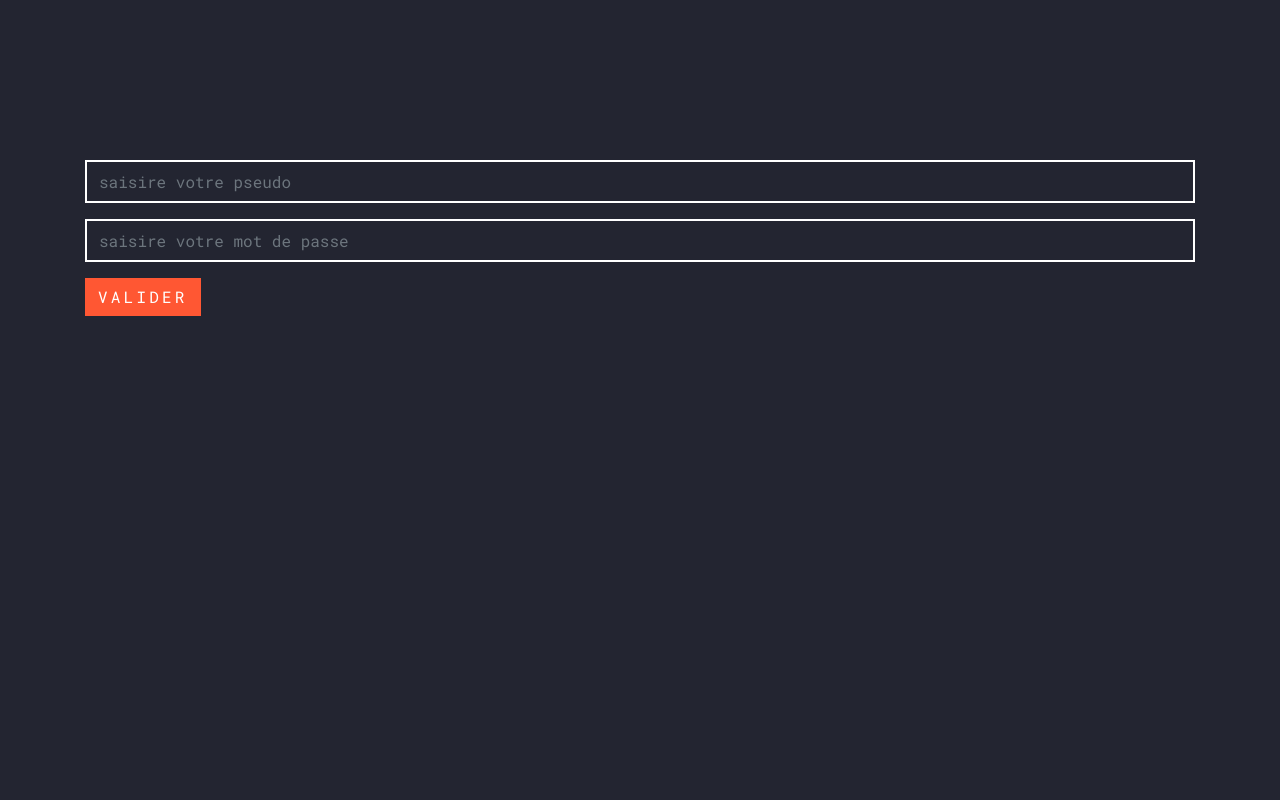
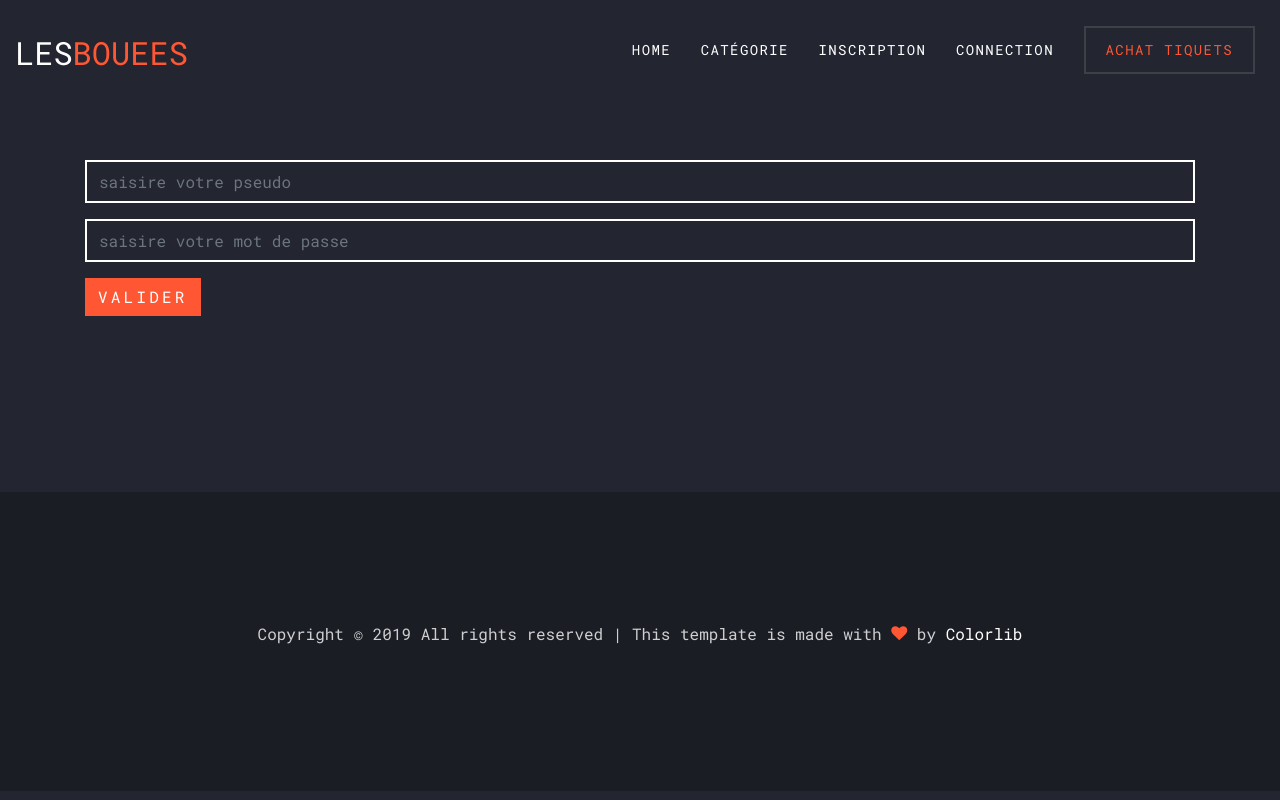
Before and after one commit to Chomphoo-pro/UBO_Display, a PHP site: page /php/session.php in a window 1280 px wide. Run offline with PHP 8.4, Linux system fonts and the light colour scheme; some web fonts are replaced.

Commit message:
Rectificatif pied de pages
Corrections problèmes d'affichages des pages avec le pied de pages

```diff
--- a/html/php/session.php
+++ b/html/php/session.php
@@ -1,10 +1,10 @@
 <!DOCTYPE html>
 <html>
 <head>
+
 	<title>Workshop &mdash; Colorlib Website Template</title>
 	<meta charset="utf-8">
 	<meta name="viewport" content="width=device-width, initial-scale=1, shrink-to-fit=no">
-
 	<link href="https://fonts.googleapis.com/css?family=Roboto+Mono" rel="stylesheet">
 	<link rel="stylesheet" href="../fonts/icomoon/style.css">
 	<link rel="stylesheet" href="../css/bootstrap.min.css">
@@ -15,11 +15,33 @@
 	<link rel="stylesheet" href="../css/bootstrap-datepicker.css">
 	<link rel="stylesheet" href="../fonts/flaticon/font/flaticon.css">
 	<link rel="stylesheet" href="../css/aos.css">
+	<link rel="stylesheet" href="../css/style.css">
 
-	<link rel="stylesheet" href="../css/style.css">
 </head>
 
 <body>
+	<header class="site-navbar py-3" role="banner">
+		<div class="container-fluid">
+			<div class="row align-items-center">
+			<div class="col-11 col-xl-2">
+				<h1 class="mb-0"><a href="../index.php" class="text-white h2 mb-0">LES<span class="text-primary">BOUEES</span> </a></h1>
+			</div>
+			<div class="col-12 col-md-10 d-none d-xl-block">
+				<nav class="site-navigation position-relative text-right" role="navigation">
+				<ul class="site-menu js-clone-nav mx-auto d-none d-lg-block">
+					<li><a href="../index.php">Home</a></li>
+					<li><a href="affichageCategorie.php?indice=0">Catégorie</a></li>
+					<li><a href="inscription.php">Inscription</a></li>
+					<li><a href="session.php">Connection</a></li>
+					<li class="cta"><a href="../buy-tickets.html">achat tiquets</a></li>
+				</ul>
+				</nav>
+			</div>
+			<div class="d-inline-block d-xl-none ml-md-0 mr-auto py-3" style="position: relative; top: 3px;"><a href="#" class="site-menu-toggle js-menu-toggle text-white"><span class="icon-menu h3"></span></a></div>
+			</div>
+			</div>
+		</div>
+	</header>
 
 	<div class="site-section">
 		<div class="container">
@@ -53,6 +75,19 @@
 		</div>
 	</div>
 
+
+	<footer class="site-footer">
+		<div class="col-md-12 text-center">
+			<p>
+					<!-- Link back to Colorlib can't be removed. Template is licensed under CC BY 3.0. -->
+				Copyright &copy; <script>document.write(new Date().getFullYear());</script> All rights reserved | This template is made with <i class="icon-heart text-primary" aria-hidden="true"></i> by <a href="https://colorlib.com" target="_blank" >Colorlib</a>
+					<!-- Link back to Colorlib can't be removed. Template is licensed under CC BY 3.0. -->
+			</p>
+
+		</div>
+
+  </footer>
+
 	<script src="../js/jquery-3.3.1.min.js"></script>
 	<script src="../js/jquery-migrate-3.0.1.min.js"></script>
 	<script src="../js/jquery-ui.js"></script>
@@ -64,7 +99,7 @@
 	<script src="../js/jquery.magnific-popup.min.js"></script>
 	<script src="../js/bootstrap-datepicker.min.js"></script>
 	<script src="../js/aos.js"></script>
+	<script src="../js/main.js"></script>
 
-	<script src="../js/main.js"></script>
 </body>
 </html>
```
Also changed, not shown: html/index.php (+15 -43 lines), html/php/inscription.php (+24 -43 lines).
